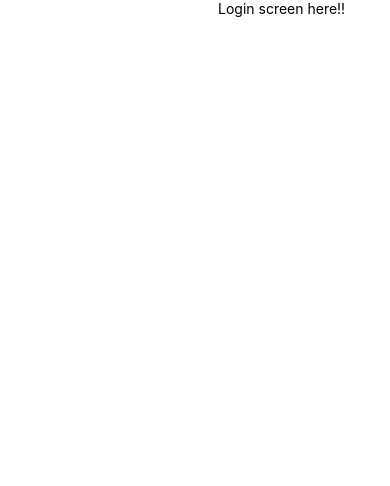
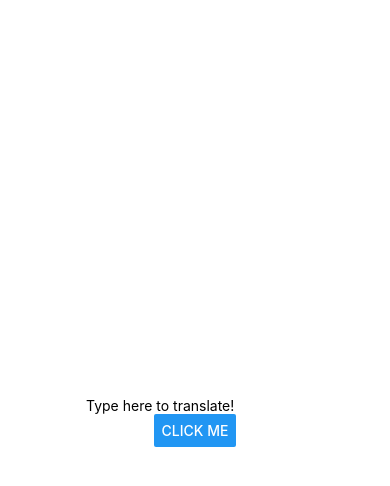
Before and after one commit to z80lives/helpfitbuddy, a React Native app in the folder fitbuddy/: screen / in a window 390 px wide. Shown: the top 486 px of the page. Built offline with nearby package versions, Linux system fonts and the light colour scheme.

Commit message:
Outside stuff

```diff
--- a/fitbuddy/App.js
+++ b/fitbuddy/App.js
@@ -1,12 +1,38 @@
 import React from 'react';
-import {Text, View} from "react-native";
-import LoginSreen from "./screens/login/Login"
+import { Alert, StyleSheet, SafeAreaView, Button, TextInput, View } from 'react-native';
 
-const App = () =>
-   (
+export default function App () {
+        return (
 
-   <LoginSreen></LoginSreen>
+          <SafeAreaView style={styles.container}>
 
-  );;
+            <View>
 
-export default App;
+            <TextInput
+            placeholder="Type here to translate!"
+           />
+           </View>
+            <Button
+           title="Click Me"
+           onPress={() =>
+           Alert.alert("My title", "My Message", [
+             {text: "Yes"},
+             {text: "No"},
+           ])
+
+    }
+        />
+          </SafeAreaView>
+
+        );
+        <View>Hothaifa</View>
+      }
+
+const styles = StyleSheet.create({
+    container: {
+        flex: 1,
+        backgroundColor: "#fff",
+        alignItems: "center",
+        justifyContent: "center",
+    },
+});
--- a/fitbuddy/package.json
+++ b/fitbuddy/package.json
@@ -10,6 +10,8 @@
     "lint": "eslint ."
   },
   "dependencies": {
+    "expo": "^39.0.4",
+    "expo-font": "^8.3.0",
     "react": "16.13.1",
     "react-native": "0.63.2"
   },
--- a/fitbuddy/screens/login/login.js
+++ b/fitbuddy/screens/login/login.js
@@ -1,16 +1,20 @@
-import React, {Component } from "react";
-import {Text, TextInput} from "react-native";
+import React from 'react';
+import { Text, TextInput, View } from 'react-native';
 
+export default LoginScreen = () => {
+        return (
+          <View style={styles.container}>
+            <Text>Hello, I am...</Text>
 
-const LoginScreen = () => (
-    <>
-    <Text>
-        <TextInput />
-        Login screen here!!
-    </Text>
-    </>
+          </View>
+        );
+      }
 
-);
-
-
-export default LoginScreen;
+const styles = StyleSheet.create({
+    container: {
+        flex: 1,
+        backgroundColor: '#fff',
+        alignItems: 'center',
+        justifyContent: 'center',
+    },
+});
```
Also changed, not shown: 2 other files (tests, documents, lock files or other folders).
